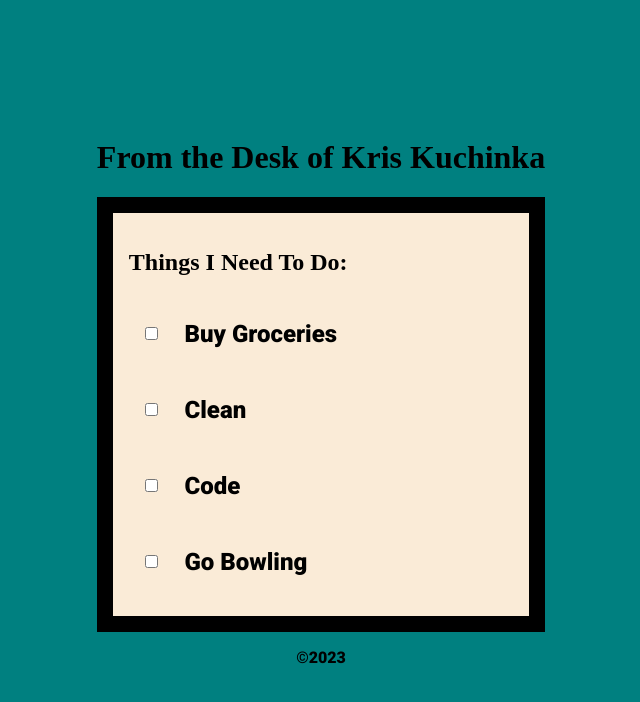
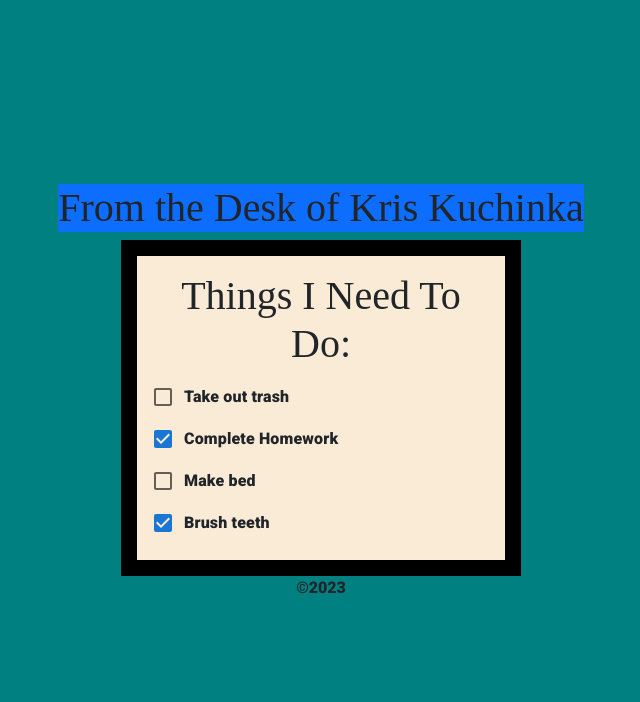
Before and after one commit to kriskuchinka/todo-app, a React (Vite) app: page / in a window 1280 px wide. Shown: the top 702 px of the page, without its empty margins (319-959 px from the left). Built offline with nearby package versions, Linux system fonts and the light colour scheme; a web font is replaced by a local one.

Commit message:
Additions to catch up with Victor.

```diff
--- a/package.json
+++ b/package.json
@@ -10,6 +10,10 @@
     "preview": "vite preview"
   },
   "dependencies": {
+    "@emotion/react": "^11.11.1",
+    "@emotion/styled": "^11.11.0",
+    "@mui/material": "^5.13.6",
+    "bootstrap": "^5.3.0",
     "prop-types": "^15.8.1",
     "react": "^18.2.0",
     "react-dom": "^18.2.0"
--- a/src/components/CheckListItem.jsx
+++ b/src/components/CheckListItem.jsx
@@ -1,13 +1,21 @@
-import PropTypes from 'prop-types';
+import PropTypes from "prop-types";
 
-function CheckListItem({toDoValue, toDoItem}) {
+function CheckListItem({ toDoKey, toDoValue, toDoItem, handleCheckBoxClick }) {
   return (
     <>
-      <h2 className="checklist-item">
-        <label className="checkbox-label" htmlFor="checkbox"><input type="checkbox" id={toDoValue} name={toDoValue} value={toDoValue} />{toDoItem}</label>
+      <h2 key={toDoKey} className="checklist-item">
+        <label className="checkbox-label" htmlFor="checkbox">
+          <input
+            onChange={() => handleCheckBoxClick(toDoKey)}
+            type="checkbox"
+            id={toDoKey}
+            checked={toDoItem}
+          />
+          {toDoValue}
+        </label>
       </h2>
     </>
-  )
+  );
 }
 
 // Prop validation to remove errors
@@ -16,4 +24,4 @@ CheckListItem.propTypes = {
   toDoItem: PropTypes.string.isRequired,
 };
 
-  export default CheckListItem
+export default CheckListItem;
--- a/src/components/Header.jsx
+++ b/src/components/Header.jsx
@@ -1,11 +1,9 @@
 function Header() {
+  return (
+    <>
+      <h1 className="bg-primary">From the Desk of Kris Kuchinka</h1>
+    </>
+  );
+}
 
-
-    return (
-      <>
-        <h1>From the Desk of Kris Kuchinka</h1>
-      </>
-    )
-  }
-
-  export default Header
+export default Header;
--- a/src/components/MainContent.jsx
+++ b/src/components/MainContent.jsx
@@ -1,9 +1,39 @@
-import CheckListItem from './CheckListItem'
+import { useState } from "react";
+import toDoData from "../../toDoData";
+import CheckListItem from "./CheckListItem";
+import Checkbox from "@mui/material/Checkbox";
+import FormControlLabel from "@mui/material/FormControlLabel";
 
 function MainContent() {
-    const checkListItem= [{toDoValue: "Groceries", toDoItem: "Buy Groceries"}, {toDoValue: "Dishes", toDoItem: "Clean"}, {toDoValue: "Code", toDoItem: "Code"}, {toDoValue: "Bowl", toDoItem: "Go Bowling"}];
+  const [toDoState, setToDoState] = useState(toDoData);
 
-    const mappedCheckList = checkListItem.map(item=><CheckListItem key={item.id} toDoValue={item.toDoValue} toDoItem={item.toDoItem} />);
+  const handleCheckBoxClick = (toDoKey) => {
+    const newToDoList = toDoState.map((item) => {
+      if (item.id === toDoKey) {
+        item.completed = !item.completed;
+      }
+      return item;
+    });
+    setToDoState(newToDoList);
+  };
+
+  const mappedCheckList = toDoState.map((item) => (
+    // <CheckListItem
+    //   toDoKey={item.id}
+    //   toDoValue={item.text}
+    //   toDoItem={item.completed}
+    //   handleCheckBoxClick={handleCheckBoxClick}
+    // />
+    <FormControlLabel
+      control={
+        <Checkbox
+          checked={item.completed}
+          onChange={() => handleCheckBoxClick(item.id)}
+        />
+      }
+      label={item.text}
+    />
+  ));
 
   return (
     <>
@@ -11,9 +41,8 @@ function MainContent() {
         <h1>Things I Need To Do:</h1>
         {mappedCheckList}
       </section>
-
     </>
-    )
+  );
 }
 
-export default MainContent
+export default MainContent;
--- /dev/null
+++ b/toDoData.jsx
@@ -0,0 +1,7 @@
+const toDoData = [
+  { id: 1, text: "Take out trash", completed: false },
+  { id: 2, text: "Complete Homework", completed: true },
+  { id: 3, text: "Make bed", completed: false },
+  { id: 4, text: "Brush teeth", completed: true },
+];
+export default toDoData;
```
Also changed, not shown: src/App.jsx (+7 -8 lines), .eslintrc.cjs (deleted), 1 other file (tests, documents, lock files or other folders). Lines whose indentation alone changed are shown as unchanged.
